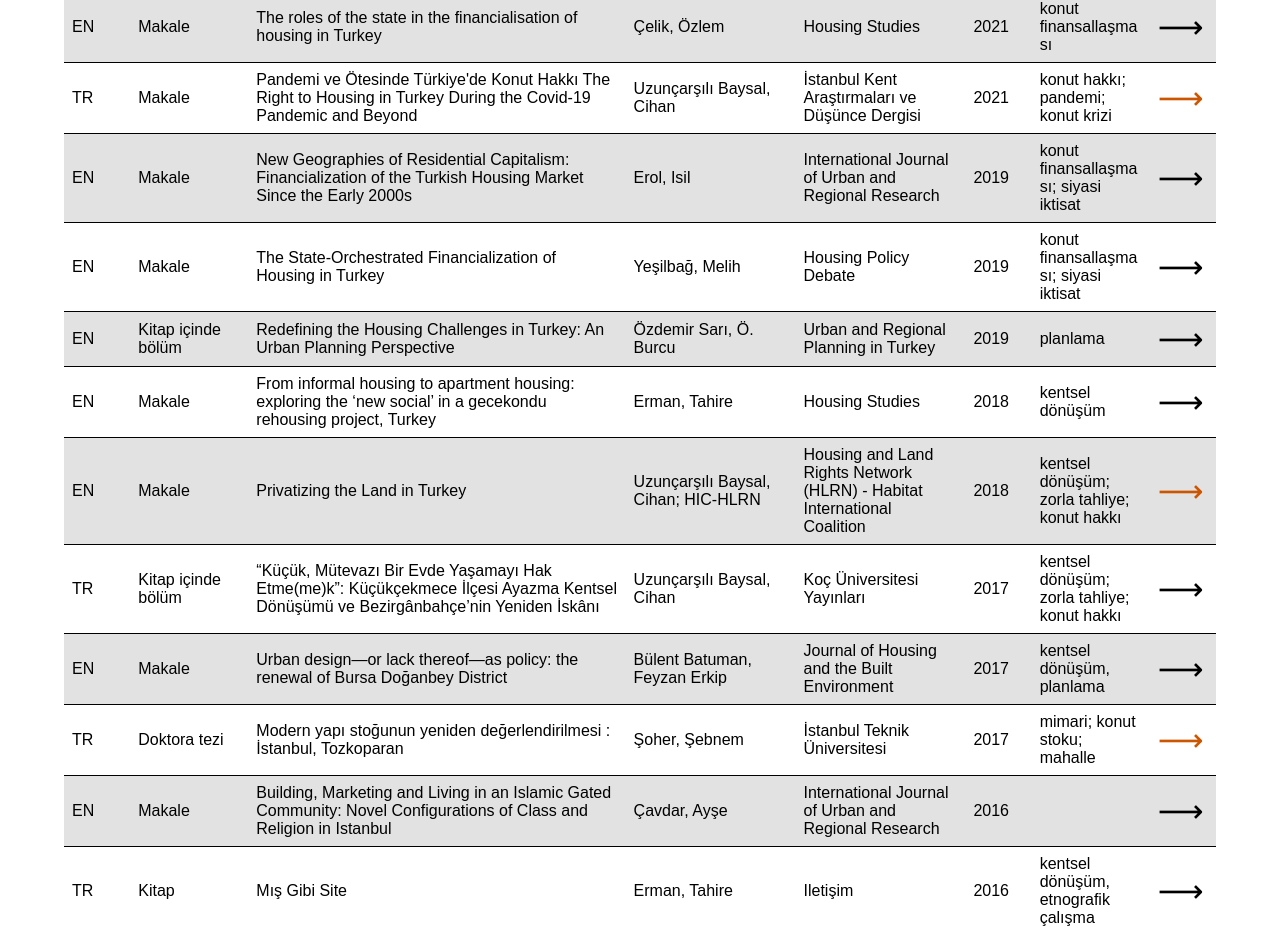
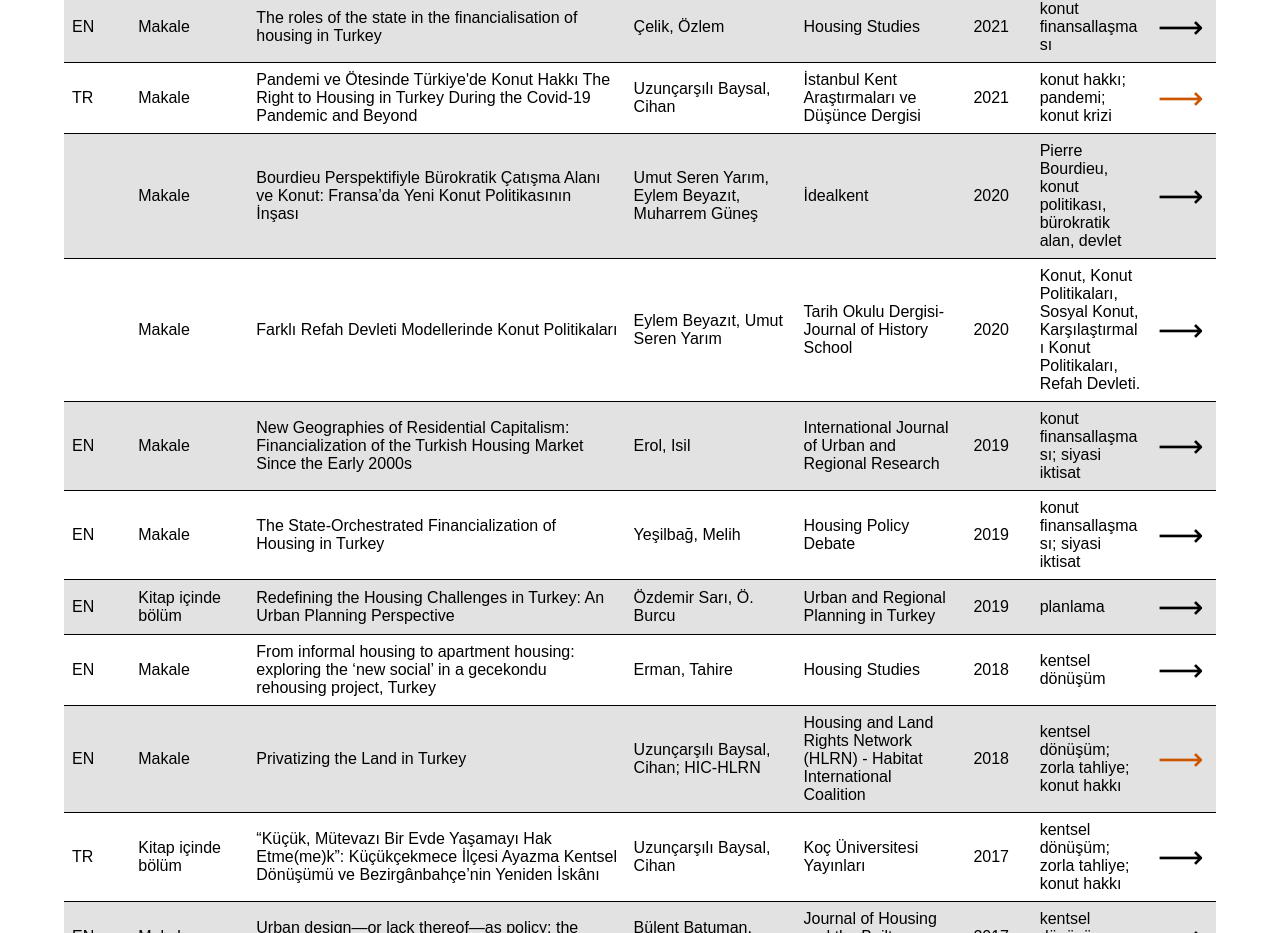
Before and after one commit to konutcalismalari/konutcalismalari.github.io, a plain HTML site: page index.html in a window 1280 px wide. Shown: the part 2377-3310 px from the top of the page. Drawn offline with Linux system fonts and the light colour scheme; a web font is replaced by a local one.

Commit message:
Update index.html

```diff
--- a/index.html
+++ b/index.html
@@ -352,6 +352,26 @@
       </td>
     </tr>
     <tr>
+      <td></td>
+      <td>Makale</td>
+      <td>Bourdieu Perspektifiyle Bürokratik Çatışma Alanı ve Konut: Fransa’da Yeni Konut Politikasının İnşası</td>
+      <td>Umut Seren Yarım, Eylem Beyazıt, Muharrem Güneş</td>
+      <td>İdealkent</td>
+      <td>2020</td>
+      <td> Pierre Bourdieu, konut politikası, bürokratik alan, devlet</td>
+      <td style="font-size:xx-large"><a href ="https://dergipark.org.tr/tr/pub/idealkent/issue/58572/757557">⟶</a></td>
+    </tr>
+    <tr>
+      <td></td>
+      <td>Makale</td>
+      <td>Farklı Refah Devleti Modellerinde Konut Politikaları</td>
+      <td>Eylem Beyazıt, Umut Seren Yarım</td>
+      <td>Tarih Okulu Dergisi-Journal of History School</td>
+      <td>2020</td>
+      <td>Konut, Konut Politikaları, Sosyal Konut, Karşılaştırmalı Konut Politikaları, Refah Devleti.</td>
+      <td style="font-size:xx-large"><a href ="https://johschool.com/?mod=tammetin&makaleadi=&makaleurl=a4117311-a096-4f5c-941b-19f97e5598bc.pdf&key=46189">⟶</a></td>
+    </tr>
+    <tr>
       <td>EN</td>
       <td>Makale</td>
       <td>New Geographies of Residential Capitalism: Financialization of the Turkish Housing Market Since the Early
```
